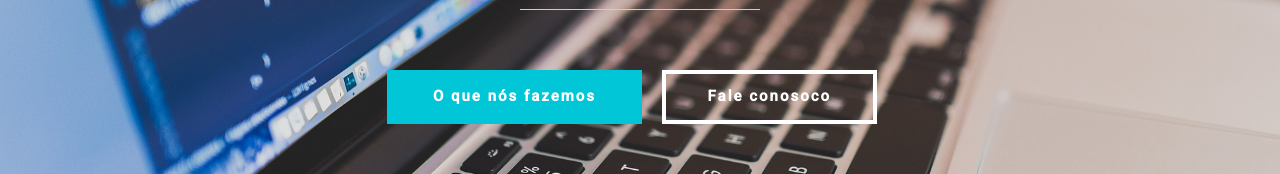
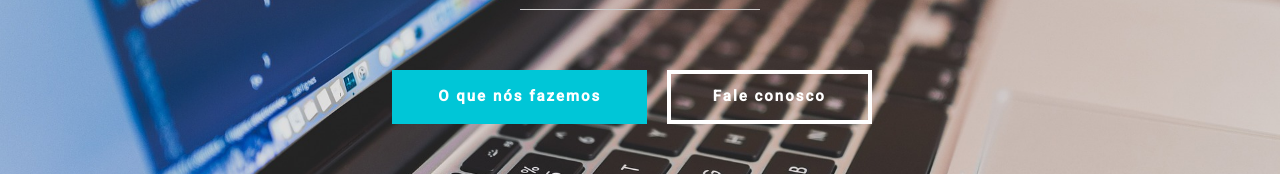
Before and after one commit to Agilhub/Agilhub.github.io, a plain HTML site: page index.html in a window 1280 px wide. Shown: the part 393-567 px from the top of the page. Drawn offline with Linux system fonts and the light colour scheme.

Commit message:
update label Fale conosco

```diff
--- a/index.html
+++ b/index.html
@@ -75,7 +75,7 @@ http://www.tooplate.com/view/2075-digital-team
 				<h1>AGILHUB</h1>
 				<hr>
 				<a href="#work" class="smoothScroll btn btn-danger">O que nós fazemos</a>
-				<a href="#contact" class="smoothScroll btn btn-default">Fale conosoco</a>
+				<a href="#contact" class="smoothScroll btn btn-default">Fale conosco</a>
 			</div>
 		</div>
 	</div>
```
